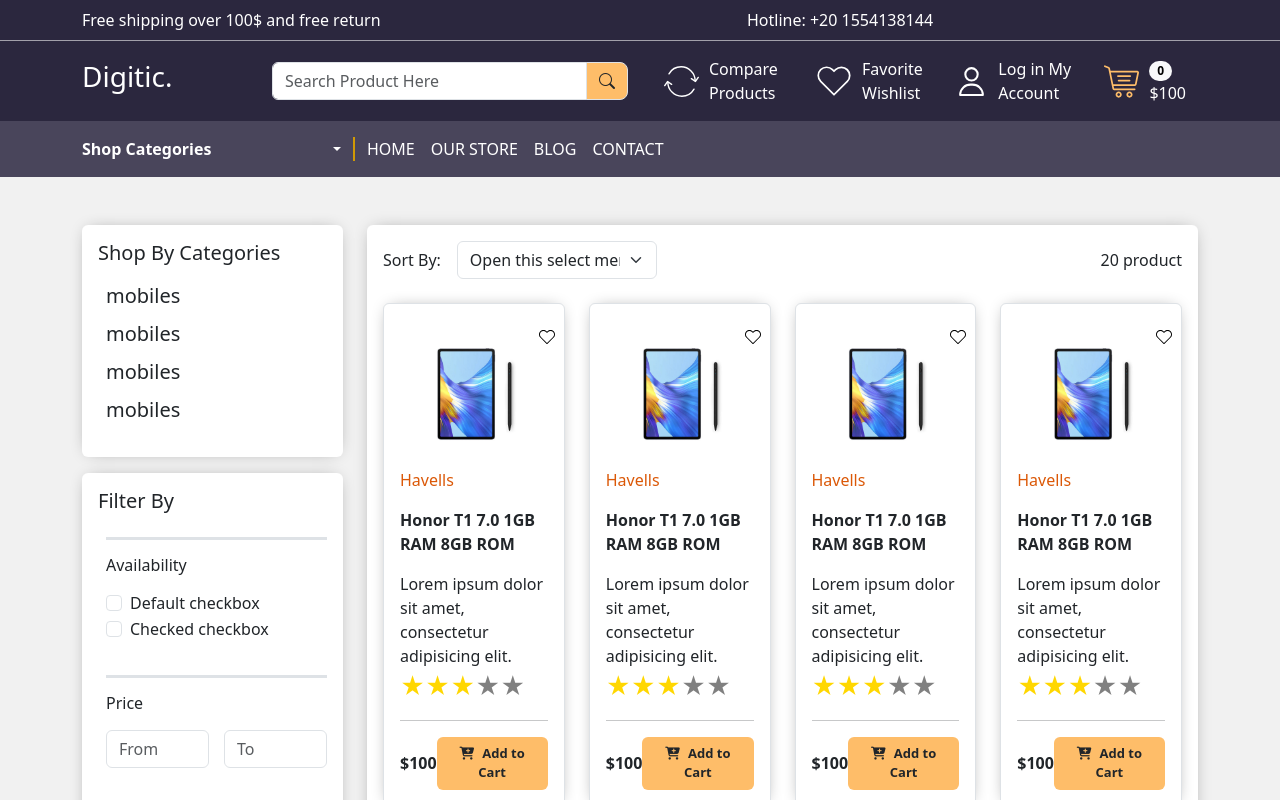
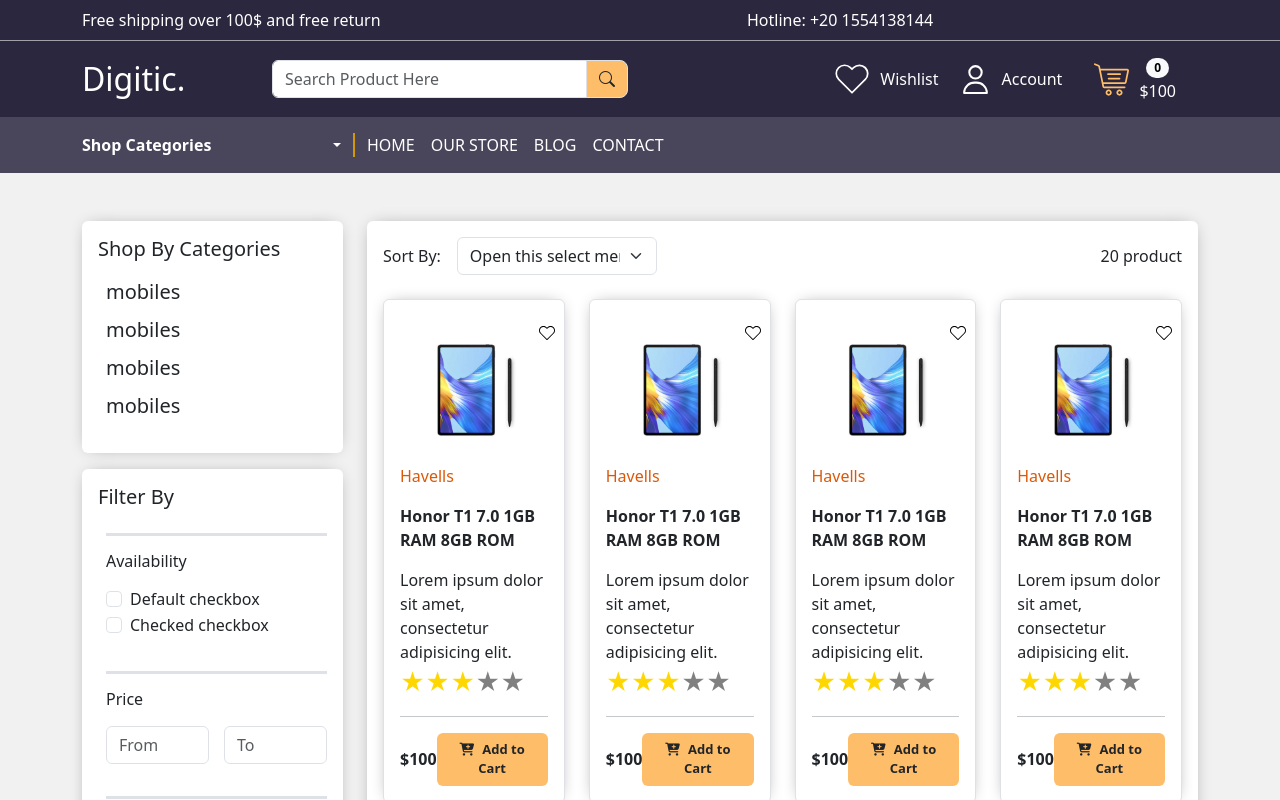
Before and after one commit to adel-eleraky/Ecommerce-Reactjs, a React (Vite) app: page /products in a window 1280 px wide. Shown: the top 800 px of the page. Built offline with nearby package versions, Linux system fonts and the light colour scheme.

Commit message:
added cart-offcanvas & nav-offcanvas & made the header more responsive

```diff
--- a/src/components/Header.jsx
+++ b/src/components/Header.jsx
@@ -2,6 +2,11 @@
 import React from "react";
 import { Link } from "react-router-dom";
 import "./css/Header.css"
+import CartOffcanvas from "./CartOffcanvas";
+import NavOffcanvas from "./NavOffcanvas";
+
+
+
 
 function Header() {
     return (
@@ -21,8 +26,15 @@ function Header() {
             <header className="second-header">
                 <div className="container">
                     <div className="row py-2 align-items-center">
-                        <div className="col-2 mb-3 mb-lg-0"><h3>Digitic.</h3></div>
-                        <div className="col-md-8 col-lg-4 col-10 mb-3 mb-lg-0">
+                        <div className="col-2">
+                            <div className="d-flex">
+                                <button className="btn btn-primary bar-icon p-0" type="button" data-bs-toggle="offcanvas" data-bs-target="#navOffcanvas" aria-controls="navOffcanvas">
+                                    <i className="fa-solid fa-bars fs-3"></i>
+                                </button>
+                                <h2 className="d-inline-block mb-0 ms-3 site-title">Digitic.</h2>
+                            </div>
+                        </div>
+                        <div className="col-4 search-col">
                             <div className="input-group">
                                 <input type="text" className="form-control" placeholder="Search Product Here" aria-label="Search Product Here" aria-describedby="basic-addon2" />
                                 <div className="input-group-append">
@@ -30,58 +42,39 @@ function Header() {
                                 </div>
                             </div>
                         </div>
-                        <div className="col-lg-6 col-sm-12 ">
-                            <nav className="navbar navbar-expand-lg ">
-                                <div className="container-fluid justify-content-center">
-                                    <button className="navbar-toggler bg-white mb-4" type="button" data-bs-toggle="collapse" data-bs-target="#navbarSupportedContent" aria-controls="navbarSupportedContent" aria-expanded="false" aria-label="Toggle navigation">
-                                        <span className="navbar-toggler-icon"></span>
-                                    </button>
-                                    <div className="collapse navbar-collapse" id="navbarSupportedContent">
-                                        <ul className="navbar-nav w-100 justify-content-between mb-2 mb-lg-0">
-                                            <li className="nav-item mb-4 mb-lg-0">
-                                            <Link>
-                                                <div className="d-flex align-items-center gap-10">
-                                                    <div>
-                                                        <img src="/images/compare.svg" />
-                                                    </div>
-                                                    <p className="m-0">Compare  Products</p>
-                                                </div>
-                                            </Link>
-                                            </li>
-                                            <li className="nav-item mb-4 mb-lg-0">
+                        <div className="col-10 col-lg-6">
+                            <ul className="d-flex justify-content-end align-items-center mb-0">
+                                <li className="list-item">
                                     <Link>
                                         <div className="d-flex align-items-center gap-10">
                                             <div>
                                                 <img src="/images/wishlist.svg" />
                                             </div>
-                                                    <p className="m-0">Favorite  Wishlist</p>
+                                            <p className="m-0">Wishlist</p>
                                         </div>
                                     </Link>
                                 </li>
-                                            <li className="nav-item mb-4 mb-lg-0">
+                                <li className="list-item">
                                     <Link to="login">
                                         <div className="d-flex align-items-center gap-10">
                                             <div>
                                                 <img src="/images/user.svg" />
                                             </div>
-                                                    <p className="m-0">Log in  My Account</p>
+                                            <p className="m-0">Account</p>
                                         </div>
                                     </Link>
                                 </li>
-                                            <li className="nav-item mb-4 mb-lg-0">
-                                            <Link to="cart">
+                                <li className="list-item">
+                                    <a className="btn btn-primary cart-icon" data-bs-toggle="offcanvas" href="#cartOffcanvas" role="button" aria-controls="cartOffcanvas">
                                         <div className="d-flex align-items-center gap-10">
                                             <div>
                                                 <img src="/images/cart.svg" />
                                             </div>
                                             <p className="m-0"><span className="badge rounded-pill text-bg-light">0</span><br /> $100</p>
                                         </div>
-                                            </Link>
+                                    </a>
                                 </li>
                             </ul>
-                                    </div>
-                                </div>
-                            </nav>
                         </div>
                     </div>
                 </div>
@@ -122,6 +115,8 @@ function Header() {
                     </div>
                 </div>
             </header>
+            <CartOffcanvas />
+            <NavOffcanvas />
         </>
     )
 }
--- a/src/components/css/Header.css
+++ b/src/components/css/Header.css
@@ -7,37 +7,48 @@
 
 .second-header {
     background-color: var(--color-2b273e);
-    color: white;
+    color: #ffffff;
 }
-
+@media (max-width: 992px) {
+    .second-header .search-col {
+        display: none;
+    }
+}
 .second-header .search-span {
     border-radius: 0 8px 8px 0;
     background-color: var(--color-febd69);
 }
-.second-header nav {
-    background-color: var(--color-2b273e) !important;
+.second-header .cart-icon,
+.second-header .bar-icon {
+    background-color: transparent;
+    border: none;
 }
-.second-header nav * {
-    color: white;
-}
-@media (min-width: 1400px) {
-    .second-header nav li {
-        width: 20%;
+@media (min-width: 768px) {
+    .second-header .bar-icon {
+        display: none;
+    }
+    .second-header .site-title {
+        margin: 0 !important;
     }
 }
-@media (min-width: 460px ) and (max-width: 992px){
-    .second-header nav ul {
-        flex-direction: row;
-        flex-wrap: wrap;
-    }
-    .second-header nav li {
-        width: 50%;
+.second-header ul {
+    list-style: none;
+}
+.second-header ul li {
+    margin: 0 10px;
+}
+@media (max-width: 576px) {
+    .second-header .list-item p {
+        display: none;
     }
 }
 .third-header {
     background-color: var(--color-49455b);
     color: white;
 }
-
-
+@media (max-width: 768px) {
+    .third-header {
+        display: none;
+    }
+}
 /* end header  */
```
Lines whose indentation alone changed are shown as unchanged.
